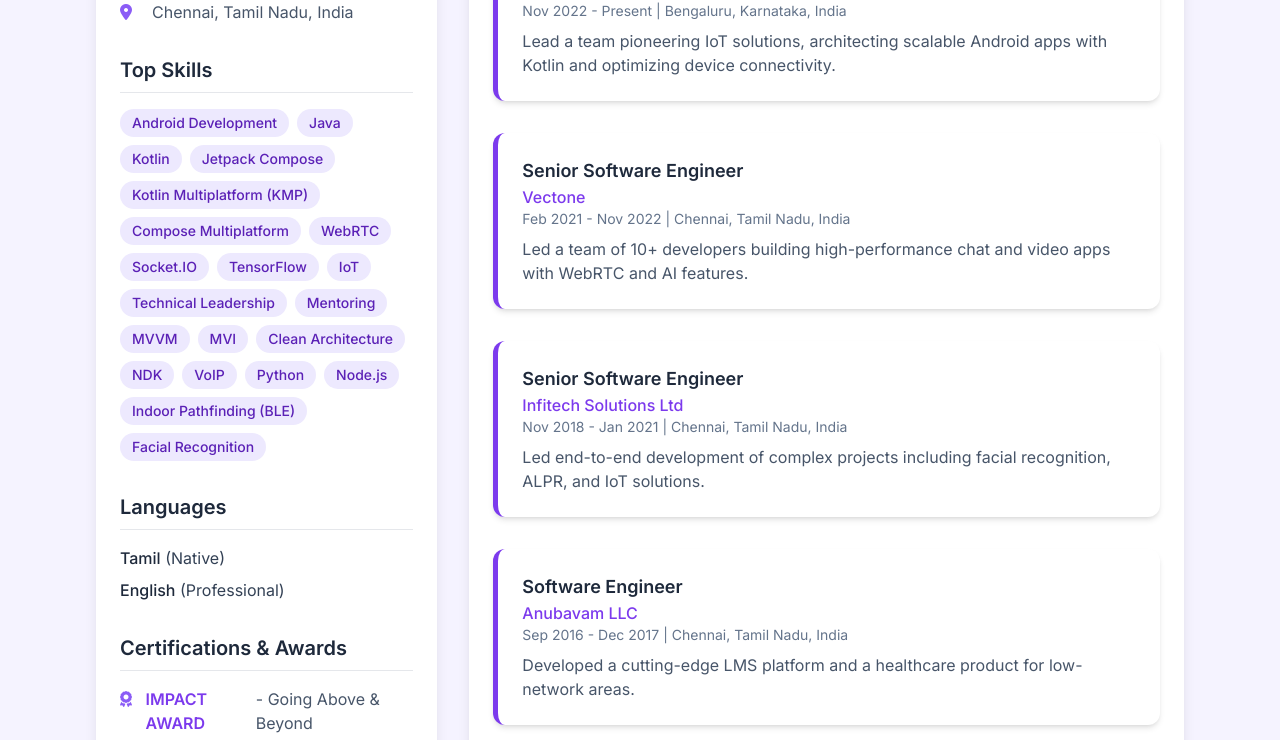
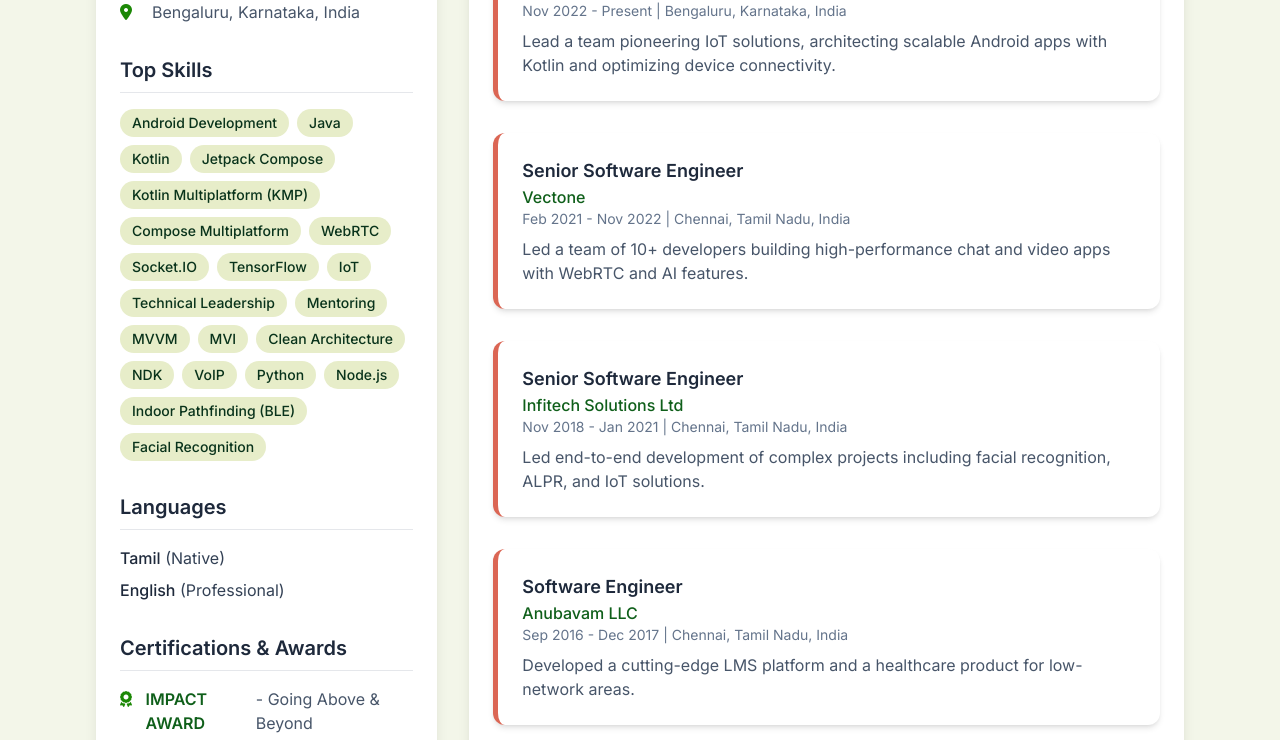
Before and after one commit to sudhakar-r08/sudhakar-r08.github.io, a plain HTML site: page index.html in a window 1280 px wide. Shown: the part 493-1233 px from the top of the page. Drawn offline with nearby package versions, Linux system fonts and the light colour scheme.

Commit message:
Update index.html
Updated Theme

```diff
--- a/index.html
+++ b/index.html
@@ -11,13 +11,13 @@
     <link href="https://fonts.googleapis.com/css2?family=Inter:wght@400;500;600;700&display=swap" rel="stylesheet">
     <style>
         :root {
-            /* Default Theme: Violet */
-            --color-primary-50: #f5f3ff;
-            --color-primary-100: #ede9fe;
-            --color-primary-500: #8b5cf6;
-            --color-primary-600: #7c3aed;
-            --color-primary-800: #5b21b6;
-            --color-accent: #7c3aed;
+            /* Default Theme: Green */
+            --color-primary-50: #f3f6e9;
+            --color-primary-100: #e7edc9;
+            --color-primary-500: #1C8806;
+            --color-primary-600: #0F5F1A;
+            --color-primary-800: #09331B;
+            --color-accent: #DB6654;
         }
 
         body {
@@ -111,7 +111,7 @@
                             </li>
                              <li class="flex items-center">
                                 <i class="fas fa-map-marker-alt w-5 mr-3 theme-text-500"></i>
-                                <span>Chennai, Tamil Nadu, India</span>
+                                <span>Bengaluru, Karnataka, India</span>
                             </li>
                         </ul>
                     </div>
@@ -424,9 +424,9 @@
             localStorage.setItem('selectedTheme', themeName);
         }
 
-        // On page load, apply the saved theme, defaulting to violet
+        // On page load, apply the saved theme, defaulting to green
         document.addEventListener('DOMContentLoaded', () => {
-            const savedTheme = localStorage.getItem('selectedTheme') || 'violet';
+            const savedTheme = localStorage.getItem('selectedTheme') || 'green';
             changeTheme(savedTheme);
         });
 
```
